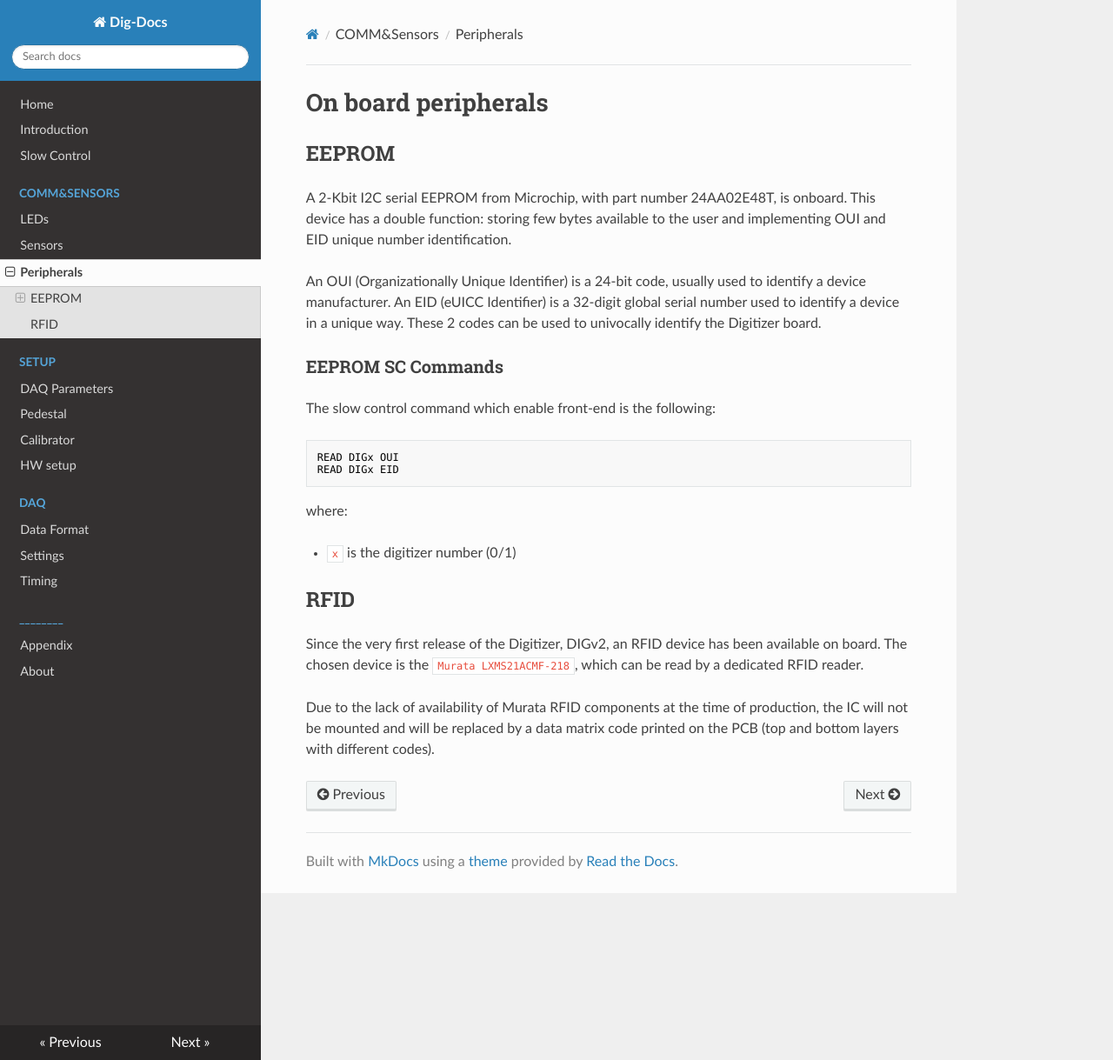
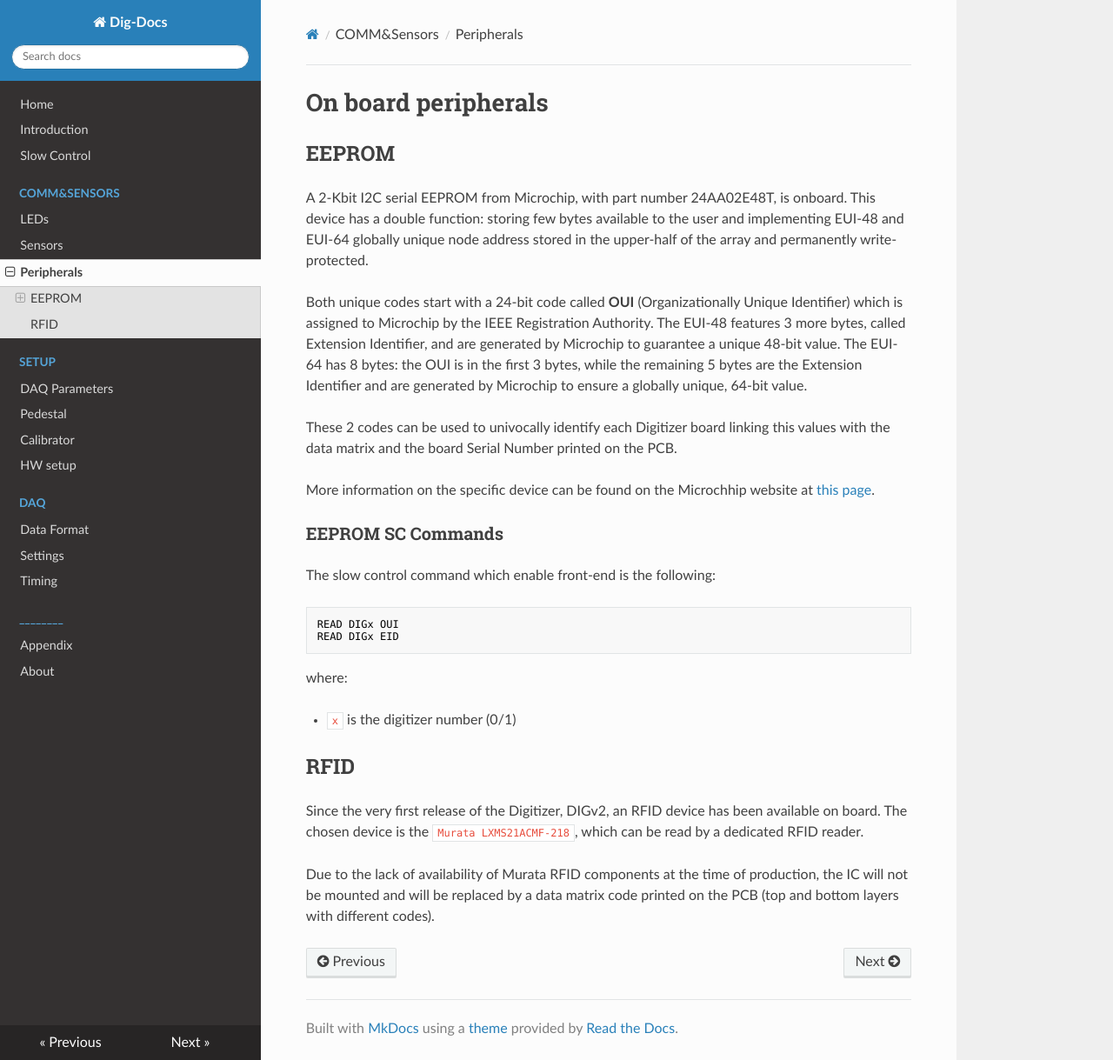
Before and after one commit to fabernet/DIGITIZER-docs, an MkDocs documentation site: the page built from docs/onboard-peripherals.md, in a window 1280 px wide and 1219 px high. Shown: the whole window at 87% size. Built offline with MkDocs 1.6.1, drawn with Linux system fonts in a browser that asks for light colours; nearby versions of some CDN libraries.

Commit message:
More updates on EEPROM paragraphs

```diff
--- a/docs/onboard-peripherals.md
+++ b/docs/onboard-peripherals.md
@@ -2,9 +2,13 @@
 
 ## EEPROM
 
-A 2-Kbit I2C serial EEPROM from Microchip, with part number 24AA02E48T, is onboard. This device has a double function: storing few bytes available to the user and implementing OUI and EID unique number identification.
+A 2-Kbit I2C serial EEPROM from Microchip, with part number 24AA02E48T, is onboard. This device has a double function: storing few bytes available to the user and implementing EUI-48 and EUI-64 globally unique node address stored in the upper-half of the array and permanently write-protected.
 
-An OUI (Organizationally Unique Identifier) is a 24-bit code, usually used to identify a device manufacturer. An EID (eUICC Identifier) is a 32-digit global serial number used to identify a device in a unique way. These 2 codes can be used to univocally identify the Digitizer board.
+Both unique codes start with a 24-bit code called __OUI__ (Organizationally Unique Identifier) which is assigned to Microchip by the IEEE Registration Authority. The EUI-48 features 3 more bytes, called Extension Identifier, and are generated by Microchip to guarantee a unique 48-bit value. The EUI-64 has 8 bytes: the OUI is in the first 3 bytes, while the remaining 5 bytes are the Extension Identifier and are generated by Microchip to ensure a globally unique, 64-bit value.
+
+These 2 codes can be used to univocally identify each Digitizer board linking this values with the data matrix and the board Serial Number printed on the PCB.
+
+More information on the specific device can be found on the Microchhip website at [this page](https://www.microchip.com/en-us/product/24aa02e48).
 
 ### EEPROM SC Commands
 
```
